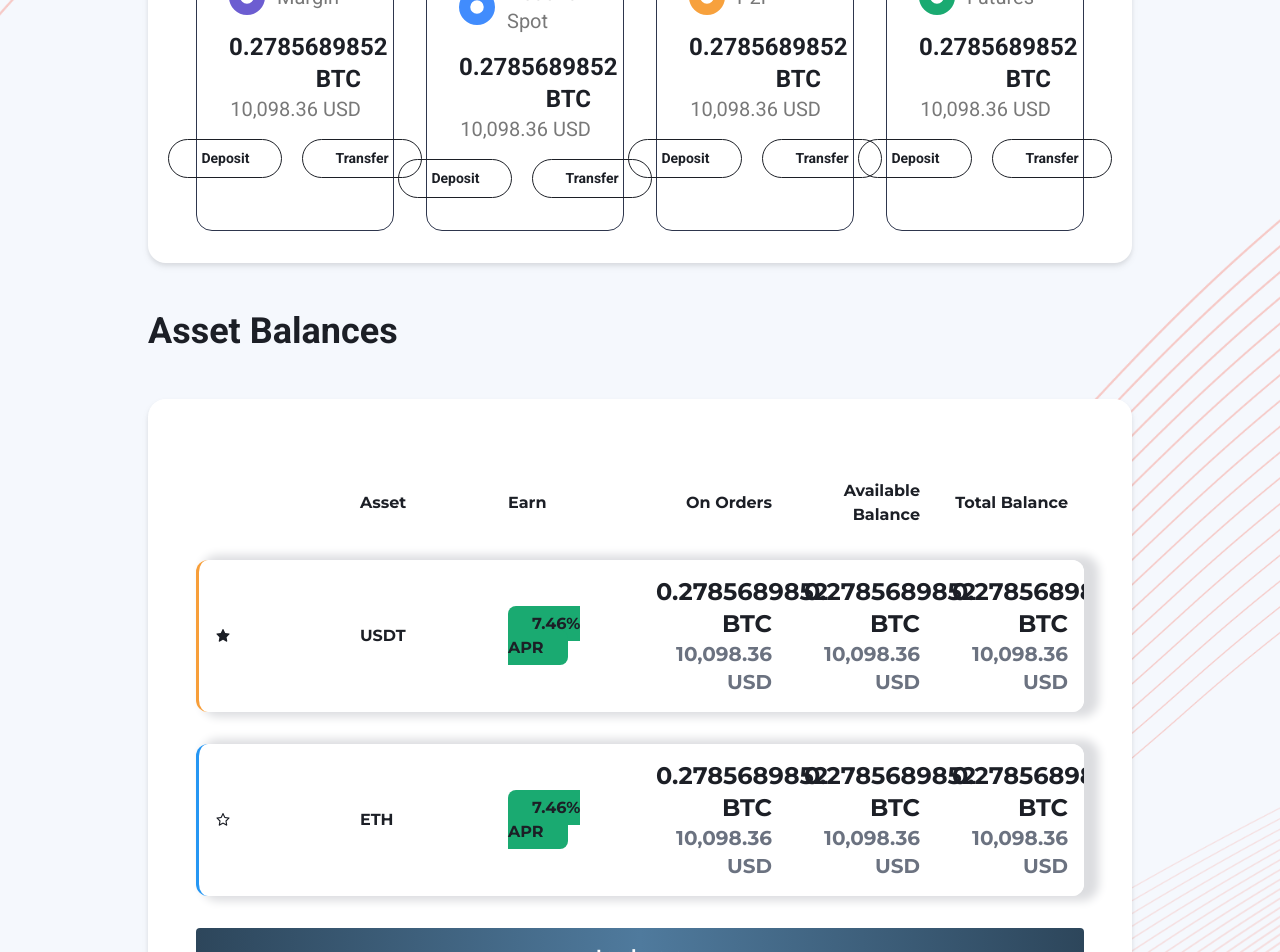
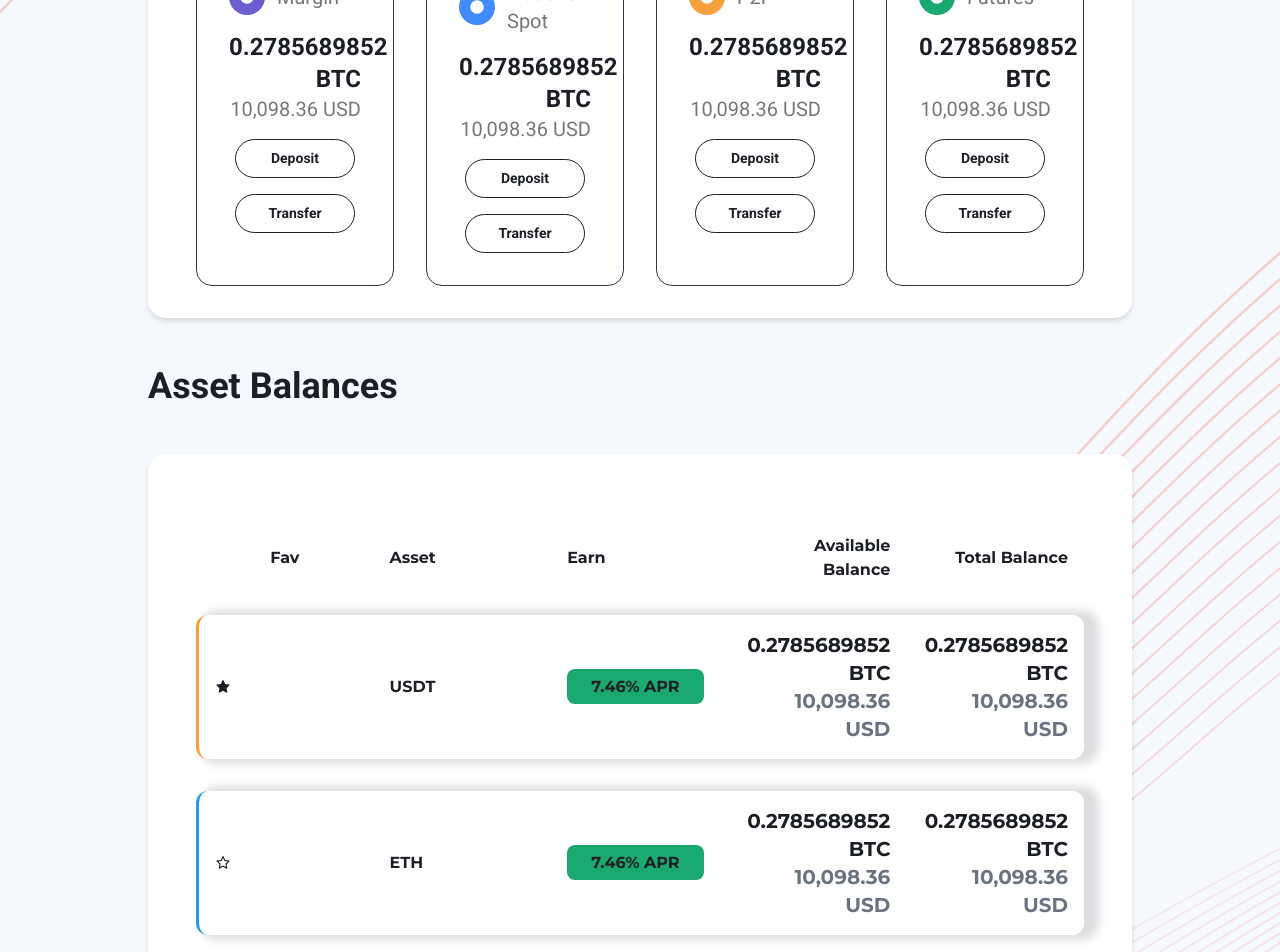
Before and after one commit to jenujari/unity-front-end, a React (Vite) app: page /wallet in a window 1280 px wide. Shown: the part 640-1592 px from the top of the page. Built offline with nearby package versions, Linux system fonts and the light colour scheme.

Commit message:
Issues Resolved

```diff
--- a/src/components/Navbar.jsx
+++ b/src/components/Navbar.jsx
@@ -6,7 +6,11 @@ import { AiOutlinePlus } from "react-icons/ai";
 import { BsBell, BsChevronDown } from "react-icons/bs";
 import { useDispatch } from "react-redux";
 
-import { toggleSidebar, toggleTheme } from "../store/features/layout";
+import {
+  toggleSidebar,
+  toggleTheme,
+  toggleProfileBar,
+} from "../store/features/layout";
 
 function Navbar() {
   const dispatch = useDispatch();
@@ -19,6 +23,10 @@ function Navbar() {
   );
 
   const toggleThemeCb = React.useCallback(() => dispatch(toggleTheme()), []);
+  const toggleProfilebarCb = React.useCallback(
+    () => dispatch(toggleProfileBar()),
+    []
+  );
 
   return (
     <div className="Navbar--root">
@@ -38,7 +46,10 @@ function Navbar() {
           </div>
         </div>
         <div className="right flex flex-row justify-end items-center">
-          <CgArrowDownR className="text-xl color-light" />
+          <CgArrowDownR
+            onClick={toggleProfilebarCb}
+            className="text-xl color-light cursor-pointer"
+          />
           <button
             className="color-light text-base p-4 flex flex-row justify-between
             items-center font-bold border border-blue-500 rounded-lg ml-8 cursor-pointer
--- a/src/pages/Home.jsx
+++ b/src/pages/Home.jsx
@@ -110,7 +110,7 @@ const CoinGrid = () => {
       <div className="grid grid-cols-1 md:grid-cols-2 lg:grid-cols-3 gap-6 mb-6">
         {[...Array(12).keys()].map((i) => (
           <div key={i} className="card">
-            <div className="w-full font-roboto font-bold text-center text-3xl mt-12 color-light">
+            <div className="w-full font-roboto font-bold text-center text-2xl mt-12 color-light">
               <SiBitcoin className="icon-btc" />
               Bitcoin (BTC)
             </div>
--- a/src/pages/Wallet.jsx
+++ b/src/pages/Wallet.jsx
@@ -63,8 +63,8 @@ const AccountBalance = ({}) => {
               0.2785689852 BTC
             </h5>
             <h5 className="text-muted text-right text-xl">10,098.36 USD</h5>
-            <div className="flex flex-row justify-center mt-4">
-              <button className="cst-btn btn-border mr-5">Deposit</button>
+            <div className="grid w-full gap-4 place-content-center mt-4">
+              <button className="cst-btn btn-border">Deposit</button>
               <button className="cst-btn btn-border">Transfer</button>
             </div>
           </div>
@@ -79,8 +79,8 @@ const AccountBalance = ({}) => {
               0.2785689852 BTC
             </h5>
             <h5 className="text-muted text-right text-xl">10,098.36 USD</h5>
-            <div className="flex flex-row justify-center mt-4">
-              <button className="cst-btn btn-border mr-5">Deposit</button>
+            <div className="grid w-full gap-4 place-content-center mt-4">
+              <button className="cst-btn btn-border">Deposit</button>
               <button className="cst-btn btn-border">Transfer</button>
             </div>
           </div>
@@ -95,8 +95,8 @@ const AccountBalance = ({}) => {
               0.2785689852 BTC
             </h5>
             <h5 className="text-muted text-right text-xl">10,098.36 USD</h5>
-            <div className="flex flex-row justify-center mt-4">
-              <button className="cst-btn btn-border mr-5">Deposit</button>
+            <div className="grid w-full gap-4 place-content-center mt-4">
+              <button className="cst-btn btn-border">Deposit</button>
               <button className="cst-btn btn-border">Transfer</button>
             </div>
           </div>
@@ -111,8 +111,8 @@ const AccountBalance = ({}) => {
               0.2785689852 BTC
             </h5>
             <h5 className="text-muted text-right text-xl">10,098.36 USD</h5>
-            <div className="flex flex-row justify-center mt-4">
-              <button className="cst-btn btn-border mr-5">Deposit</button>
+            <div className="grid w-full gap-4 place-content-center mt-4">
+              <button className="cst-btn btn-border">Deposit</button>
               <button className="cst-btn btn-border">Transfer</button>
             </div>
           </div>
@@ -130,81 +130,76 @@ const AssetBalance = ({}) => {
         <table className="tbl w-full">
           <thead>
             <tr>
-              <th>&nbsp;</th>
+              <th>Fav</th>
               <th className="text-left">Asset</th>
               <th className="text-left">Earn</th>
-              <th className="text-right">On Orders</th>
               <th className="text-right">Available Balance</th>
               <th className="text-right">Total Balance</th>
             </tr>
           </thead>
           <tbody>
             <tr>
-              <td>
+              <td data-title="Fav">
                 <AiFillStar />
               </td>
-              <td>USDT</td>
-              <td>
+              <td data-title="Asset">USDT</td>
+              <td data-title="Earn">
                 <span className="py-2 px-6 bg-success rounded-lg">
                   7.46% APR
                 </span>
               </td>
-              <td className="text-right">
-                <h5 className="color-light text-right font-bold text-2xl">
+              <td
+                className="text-left md:text-right"
+                data-title="Available Balance"
+              >
+                <h5 className="color-light text-left md:text-right font-bold text-xl">
                   0.2785689852 BTC
                 </h5>
-                <h5 className="text-gray-500 text-right text-xl">
+                <h5 className="text-gray-500 text-left md:text-right text-xl">
                   10,098.36 USD
                 </h5>
               </td>
-              <td className="text-right">
-                <h5 className="color-light text-right font-bold text-2xl">
+              <td
+                className="text-left md:text-right"
+                data-title="Total Balance"
+              >
+                <h5 className="color-light text-left md:text-right font-bold text-xl">
                   0.2785689852 BTC
                 </h5>
-                <h5 className="text-gray-500 text-right text-xl">
-                  10,098.36 USD
-                </h5>
-              </td>
-              <td className="text-right">
-                <h5 className="color-light text-right font-bold text-2xl">
-                  0.2785689852 BTC
-                </h5>
-                <h5 className="text-gray-500 text-right text-xl">
+                <h5 className="text-gray-500 text-left md:text-right text-xl">
                   10,098.36 USD
                 </h5>
               </td>
             </tr>
             <tr>
-              <td>
+              <td data-title="Fav">
                 <AiOutlineStar />
               </td>
-              <td>ETH</td>
-              <td>
+              <td data-title="Asset">ETH</td>
+              <td data-title="Earn">
                 <span className="py-2 px-6 bg-success rounded-lg">
                   7.46% APR
                 </span>
               </td>
-              <td className="text-right">
-                <h5 className="color-light text-right font-bold text-2xl">
+              <td
+                className="text-left md:text-right"
+                data-title="Available Balance"
+              >
+                <h5 className="color-light text-left md:text-right font-bold text-xl">
                   0.2785689852 BTC
                 </h5>
-                <h5 className="text-gray-500 text-right text-xl">
+                <h5 className="text-gray-500 text-left md:text-right text-xl">
                   10,098.36 USD
                 </h5>
               </td>
-              <td className="text-right">
-                <h5 className="color-light text-right font-bold text-2xl">
+              <td
+                className="text-left md:text-right"
+                data-title="Total Balance"
+              >
+                <h5 className="color-light text-left md:text-right font-bold text-xl">
                   0.2785689852 BTC
                 </h5>
-                <h5 className="text-gray-500 text-right text-xl">
-                  10,098.36 USD
-                </h5>
-              </td>
-              <td className="text-right">
-                <h5 className="color-light text-right font-bold text-2xl">
-                  0.2785689852 BTC
-                </h5>
-                <h5 className="text-gray-500 text-right text-xl">
+                <h5 className="text-gray-500 text-left md:text-right text-xl">
                   10,098.36 USD
                 </h5>
               </td>
--- a/src/routes.jsx
+++ b/src/routes.jsx
@@ -1,6 +1,9 @@
 import React, { Suspense, useEffect } from "react";
 import { Route, Routes } from "react-router-dom";
-import { useSelector } from "react-redux";
+import { useSelector, useDispatch } from "react-redux";
+
+import { toggleSidebar, toggleProfileBar } from "./store/features/layout";
+import { useWindowSize } from "./utils/hooks";
 
 const Home = React.lazy(() => import("./pages/Home"));
 const Wallet = React.lazy(() => import("./pages/Wallet"));
@@ -12,7 +15,9 @@ const Authenticator = React.lazy(() => import("./pages/2fa"));
 const Profile = React.lazy(() => import("./pages/Profile"));
 
 const Routee = () => {
+  const dispatch = useDispatch();
   const isDarkTheme = useSelector((state) => state.layout.darkTheme);
+  const [screenWidth] = useWindowSize();
 
   useEffect(() => {
     const rootEle = document.getElementById("root");
@@ -26,6 +31,16 @@ const Routee = () => {
       }
     }
   }, [isDarkTheme]);
+
+  useEffect(() => {
+    if (window.screen.availWidth > 1200) {
+      dispatch(toggleSidebar(true));
+      dispatch(toggleProfileBar(true));
+    } else {
+      dispatch(toggleSidebar(false));
+      dispatch(toggleProfileBar(false));
+    }
+  }, [screenWidth]);
 
   return (
     <Routes>
--- a/src/store/features/layout.js
+++ b/src/store/features/layout.js
@@ -1,7 +1,8 @@
 import { createSlice } from "@reduxjs/toolkit";
-
+import get from "lodash/get";
 const initialState = {
   sidebar: 0,
+  profileBar: 0,
   darkTheme: 0,
 };
 
@@ -9,8 +10,11 @@ export const layoutSlice = createSlice({
   name: "layout",
   initialState,
   reducers: {
-    toggleSidebar: (state) => {
-      state.sidebar = !state.sidebar;
+    toggleSidebar: (state, action) => {
+      state.sidebar = get(action, "payload", !state.sidebar);
+    },
+    toggleProfileBar: (state, action) => {
+      state.profileBar = get(action, "payload", !state.profileBar);
     },
     toggleTheme: (state) => {
       state.darkTheme = !state.darkTheme;
@@ -18,6 +22,7 @@ export const layoutSlice = createSlice({
   },
 });
 
-export const { toggleSidebar, toggleTheme } = layoutSlice.actions;
+export const { toggleSidebar, toggleTheme, toggleProfileBar } =
+  layoutSlice.actions;
 
 export default layoutSlice.reducer;
--- /dev/null
+++ b/src/utils/hooks.js
@@ -0,0 +1,14 @@
+import React, { useLayoutEffect, useState } from 'react';
+
+export const useWindowSize = () => {
+  const [size, setSize] = useState([0, 0]);
+  useLayoutEffect(() => {
+    function updateSize() {
+      setSize([window.innerWidth, window.innerHeight]);
+    }
+    window.addEventListener('resize', updateSize);
+    updateSize();
+    return () => window.removeEventListener('resize', updateSize);
+  }, []);
+  return size;
+};
```
Also changed, not shown: src/components/Profilebar.jsx (+68 -1 lines), src/scss/modules/Home.scss (+36 -2 lines), src/static/images/gauges.png (added).
